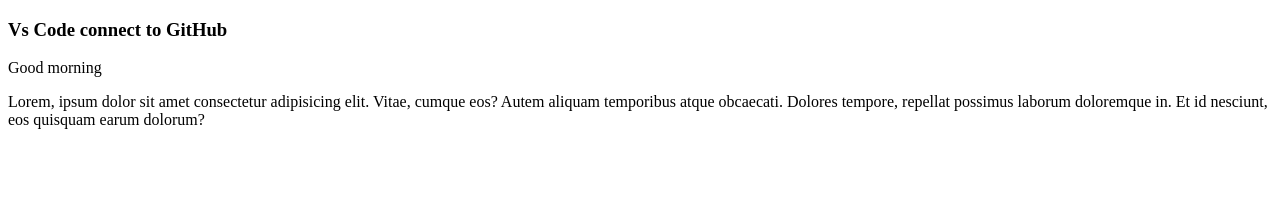
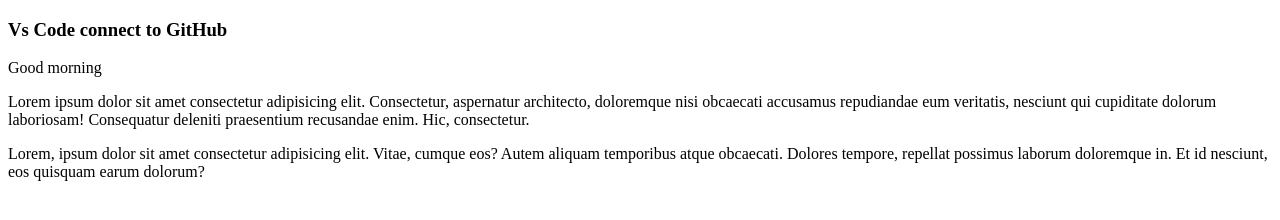
Before and after one commit to amolkapadi/newproject, a plain HTML site: page index.html in a window 1280 px wide. Drawn offline with Linux system fonts and the light colour scheme.

Commit message:
4rd commit

```diff
--- a/index.html
+++ b/index.html
@@ -9,6 +9,7 @@
 <body>
     <h3>Vs Code connect to GitHub</h3>
     <p>Good morning</p>
+    <p>Lorem ipsum dolor sit amet consectetur adipisicing elit. Consectetur, aspernatur architecto, doloremque nisi obcaecati accusamus repudiandae eum veritatis, nesciunt qui cupiditate dolorum laboriosam! Consequatur deleniti praesentium recusandae enim. Hic, consectetur.</p>
     <p>Lorem, ipsum dolor sit amet consectetur adipisicing elit. Vitae, cumque eos? Autem aliquam temporibus atque obcaecati. Dolores tempore, repellat possimus laborum doloremque in. Et id nesciunt, eos quisquam earum dolorum?</p>
 </body>
 </html>
```
